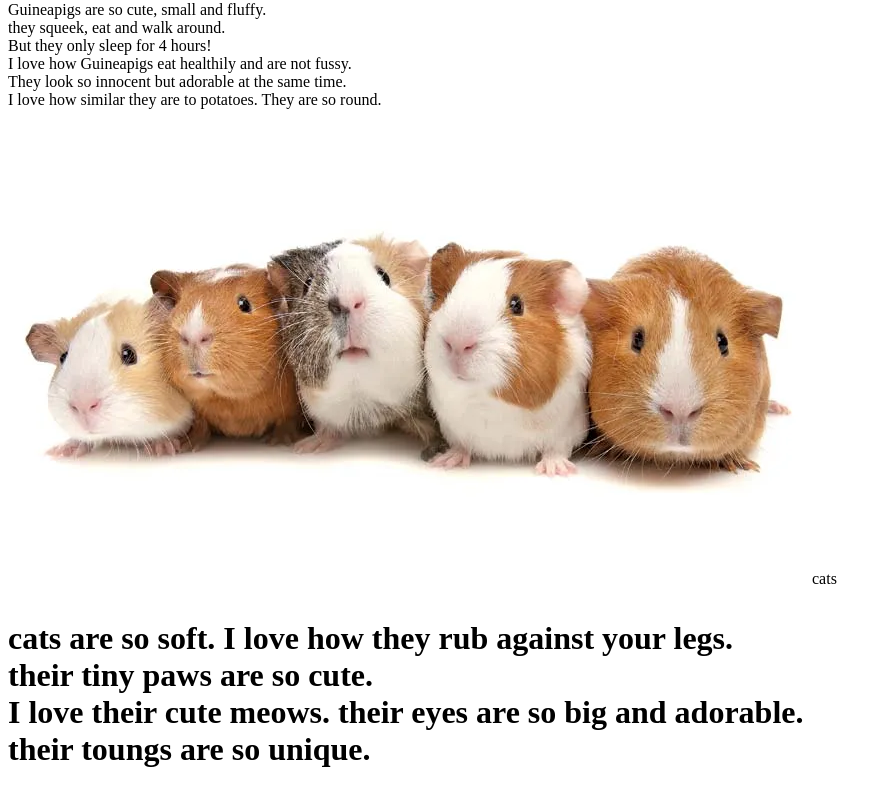
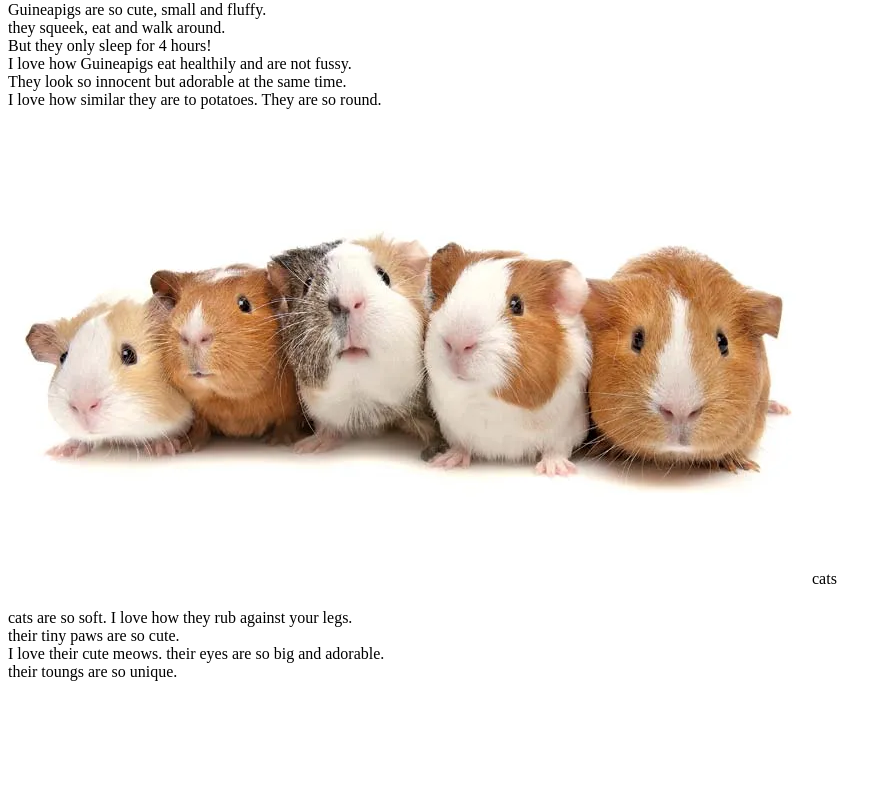
Before and after one commit to mk102115-lgtm/Megan7c, a plain HTML site: page index.html in a window 1280 px wide. Shown: the part 79-879 px from the top of the page, without its empty margins (0-892 px from the left). After the commit the page ends 800 px from the top, so only its background shows below. Drawn offline with Linux system fonts and the light colour scheme.

Commit message:
Update index.html

```diff
--- a/index.html
+++ b/index.html
@@ -13,7 +13,8 @@
     </p><img src="Guineapig.webp" alt="Guineapig"
 
     <h1> cats <h1/>
-                <p>cats are so soft. I love how they rub against your legs. <br> their tiny paws are so cute. <br> I love their cute meows. their eyes are so big and adorable. <br>
-                their toungs are so unique. </p>
+                <h1></h1><p>cats are so soft. I love how they rub against your legs. <br> their tiny paws are so cute. <br> I love their cute meows. their eyes are so big and adorable. <br>
+                their toungs are so unique. </p></h1>
+
 </body>
 </html>
```
